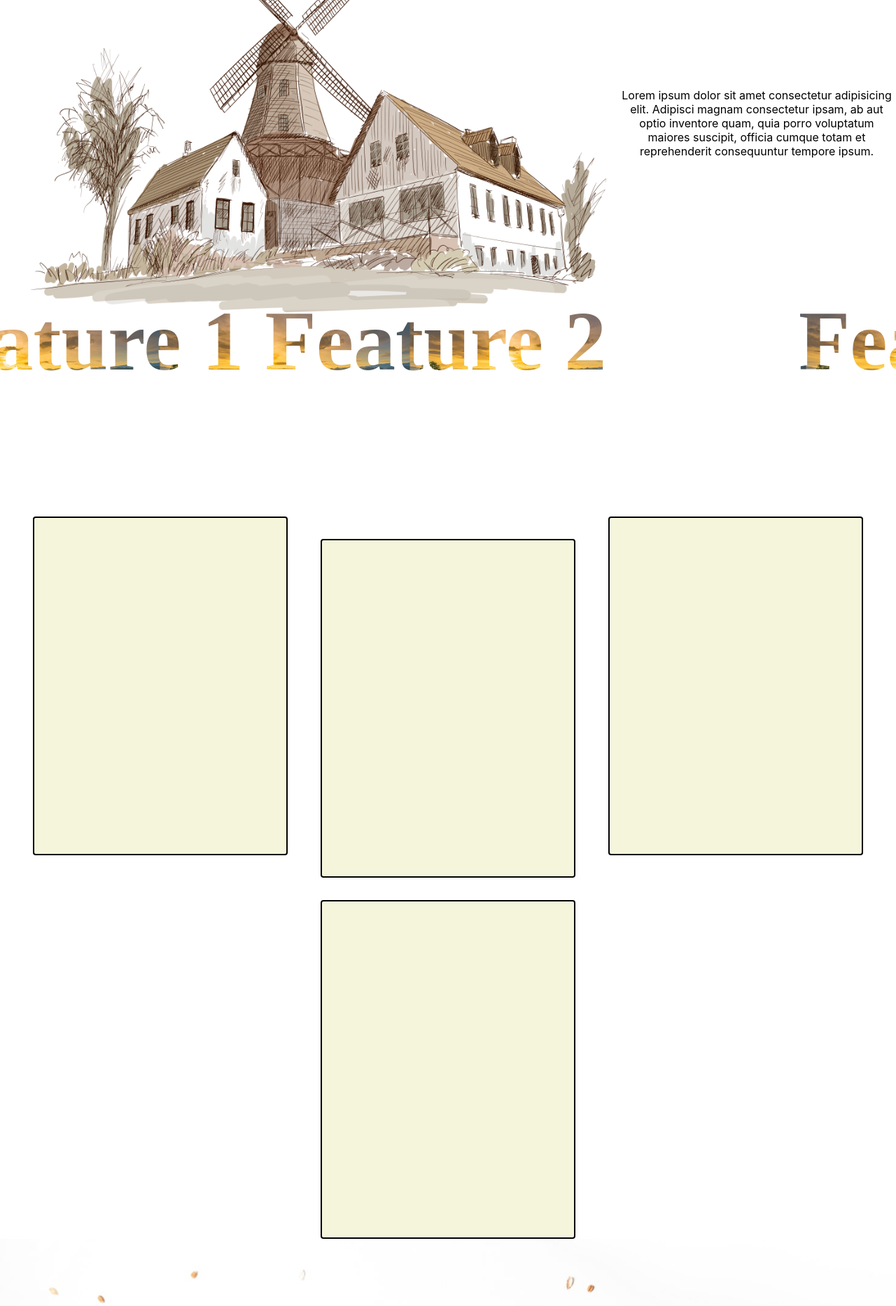
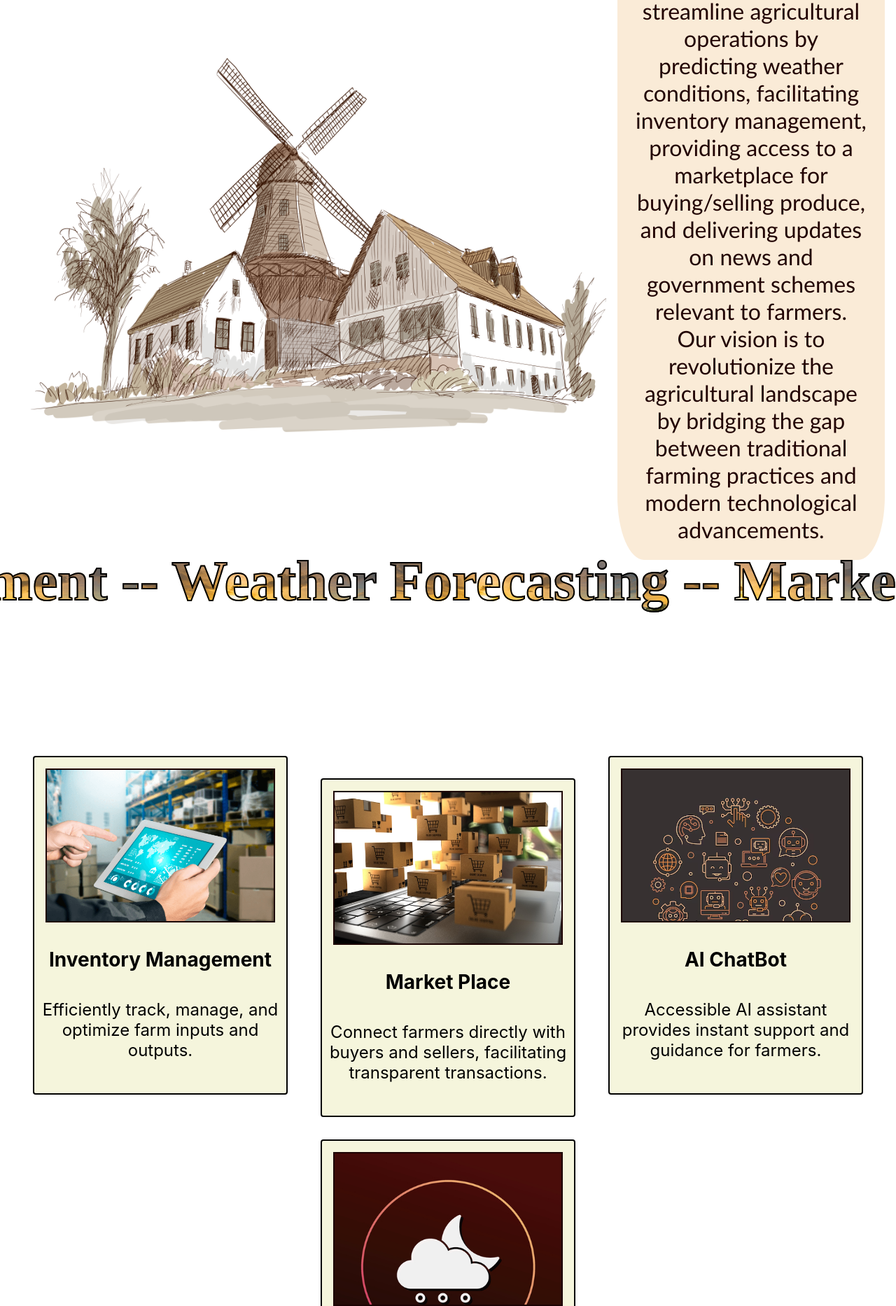
Before and after one commit to saarthakchopra/Krishi-Kaya, a React (Create React App) app in the folder krishikaya/: page / in a window 1280 px wide. Shown: the part 600-2466 px from the top of the page at 70% size. Built offline with nearby package versions, Linux system fonts and the light colour scheme.

Commit message:
Landing Page Done

```diff
--- a/krishikaya/src/App.css
+++ b/krishikaya/src/App.css
@@ -1,53 +1,63 @@
 .App {
   text-align: center;
-  margin:0;
+  margin: 0;
   padding: 0;
 }
 
 .App-header img {
-   width:100vw;
+  width: 100vw;
 }
-.heading{
+.heading {
   position: absolute;
-  top:1px;
-  left: 3vmin
+  top: 1px;
+  left: 3vmin;
 }
-.heading h1{
+.heading h1 {
   font-size: 20vmin;
-  color:rgba(35, 2, 2, 0.74);
+  color: rgba(35, 2, 2, 0.74);
   -webkit-text-stroke-width: 2px;
   -webkit-text-stroke-color: black;
-  margin:1vmin;
+  margin: 1vmin;
 }
-.SubHeading{
+.SubHeading {
   position: absolute;
-  margin-top:0.5vmin;
+  margin-top: 0.5vmin;
   font-size: 8vmin;
   font-weight: bolder;
-  color:bisque;
+  color: bisque;
   -webkit-text-stroke-width: 1.5px;
   -webkit-text-stroke-color: black;
 }
-.intro{
+.intro {
   display: flex;
   justify-content: space-between;
   align-items: center;
 }
-.img_intro img{
-  height:70vmin;
+.img_intro img {
+  height: 70vmin;
+}
+.intro_cont {
+  margin-right: 2vmin;
+  font-size: 4vmin;
+  font-family: "Trebuchet MS", "Lucida Sans Unicode", "Lucida Grande",
+    "Lucida Sans", Arial, sans-serif;
+  color: rgb(33, 3, 3);
+  padding: 3vmin;
+  background-color: antiquewhite;
+  border-radius: 10%;
 }
 .movingtext {
   position: relative;
   display: block;
   width: 100vw;
-  top:5vmin;
+  top: 5vmin;
   left: 50%;
   transform: translate(-50%, -50%);
   overflow: hidden;
-  height:30vh;
+  height: 30vh;
   margin-top: 5vh;
 }
-.write{
+.write {
   position: absolute;
   display: block;
   margin: auto auto;
@@ -59,17 +69,19 @@
 .write span {
   display: inline-block;
   padding-left: 100%;
-  font-family:cursive;
+  font-family: cursive;
   text-align: center;
   white-space: nowrap;
   min-width: 100%;
   height: 100%;
   line-height: 140px;
-  font-size: 15vh;
+  font-size: 10vmin;
   animation: marquee 10s linear infinite;
   /* photo behind text */
   background-image: url(./assets/text_behind.jpg);
   -webkit-background-clip: text;
+  -webkit-text-stroke-width: 2px;
+  -webkit-text-stroke-color: black;
   -webkit-text-fill-color: transparent;
   background-size: contain;
   font-weight: bold;
@@ -86,44 +98,98 @@
     transform: translate(-100%, 0);
   }
 }
-.write span{
+.write span {
   transition: 0.5s;
 }
-.features{
+.features {
   display: flex;
   flex-wrap: wrap;
   justify-content: space-evenly;
   align-content: flex-start;
 }
 
-.f{
-   height:60vh;
-   width:45vmin;
+.f {
+  height: 60vh;
+  width: 45vmin;
   background-color: beige;
   border: 2px solid black;
   border-radius: 4px;
+  display: flex;
+  flex-direction: column;
+  align-items: center;
 }
-.fe{
-  margin-top:4vmin;
+.fe {
+  margin-top: 4vmin;
 }
-.f:hover{
+.co {
+  height: 45%;
+  width: 90%;
+  background-size: cover;
+  margin-top: 2vmin;
+  border: 2px solid rgb(28, 3, 3);
+}
+.con {
+  height: 50%;
+}
+.f_img1 {
+  background-image: url("./assets/inventory.png");
+}
+.f_img2 {
+  background-image: url("./assets/marketplace.jpg");
+}
+.f_img3 {
+  background-image: url("./assets/chatbott.avif");
+}
+.f_img4 {
+  background-image: url("./assets/weather_for.jpg");
+}
+.f:hover {
   transform: scale(0.95);
 }
-.footer{
-  background-image: url('./assets/footer.jpg');
+.f h3 {
+  font-size: 3.5vmin;
+  padding: 1vmin;
+  margin-bottom: 0;
+}
+.f p {
+  padding: 1vmin;
+  font-size: 3vmin;
+}
+.footer {
+  background-image: url("./assets/footer.jpg");
   width: 100vw;
-  height:83vh;
+  height: 83vh;
   background-size: cover;
   background-repeat: no-repeat;
 }
-.footer_content{
-  height:40vmin;
+.footer_content {
+  height: 30vmin;
   width: 100vw;
-  background-color:  #1f1e17;
+  background-color: #1f1e17;
+  display: flex;
+  justify-content: space-between;
+  color: beige;
 }
-.footer_content img{
-  height: 60%;
-  float: right;
-  margin-right: 20vmin;
+.fconn h2{
+   margin-bottom: 0.1rem;
+   margin-top: 0.1rem;
+}
+.fconn {
+  color: beige;
+  font-size: 3vmin;
+  margin-left: 2vmin;
+  text-align: start;
+  display: flex;
+  flex-direction: column;
+  justify-content: flex-start;
+  text-decoration: none;
 
 }
+.fconn a{
+  text-decoration: none;
+  color: beige;
+}
+.footer_content img {
+  height: 60%;
+  margin-right: 10vmin;
+}
--- a/krishikaya/src/App.js
+++ b/krishikaya/src/App.js
@@ -1,7 +1,7 @@
 import "./App.css";
 import header from "./assets/Project.jpg";
 import intro from "./assets/farm.png";
-import footer from "./assets/logo.png"
+import footer from "./assets/logo.png";
 function App() {
   return (
     <div className="App">
@@ -14,38 +14,86 @@ function App() {
       </header>
       <div className="main-body">
         <div className="intro">
-             <div className="img_intro">
-                 <img src={intro} alt="about"></img>
-             </div>
-             <div className="intro_cont">
-               Lorem ipsum dolor sit amet consectetur adipisicing elit. Adipisci magnam consectetur ipsam, ab aut optio inventore quam, quia porro voluptatum maiores suscipit, officia cumque totam et reprehenderit consequuntur tempore ipsum.
-             </div>
+          <div className="img_intro">
+            <img src={intro} alt="about"></img>
+          </div>
+          <div className="intro_cont">
+            A comprehensive farmer assist app to streamline agricultural
+            operations by predicting weather conditions, facilitating inventory
+            management, providing access to a marketplace for buying/selling
+            produce, and delivering updates on news and government schemes
+            relevant to farmers.
+            <br></br>
+            Our vision is to revolutionize the agricultural landscape by
+            bridging the gap between traditional farming practices and modern
+            technological advancements.
+            <br></br>
+          </div>
         </div>
         <div className="movingtext">
           <div className="write">
-            <span>Feature 1 Feature 2 </span>
+            <span>
+              Inventory Management -- Weather Forecasting -- Market Place -- AI
+              ChatBot --{" "}
+            </span>
           </div>
           <div className="write marquee2">
-            <span>Feature 1 Feature 2 </span>
+            <span>
+              Inventory Management -- Weather Forecasting -- Market Place -- AI
+              ChatBot --{" "}
+            </span>
           </div>
         </div>
         <div className="features">
           <div className="f">
-             <div className="f_img1"></div>
+            <div className="co f_img1"></div>
+            <div className="con">
+              <h3>Inventory Management</h3>
+              <p>
+                Efficiently track, manage, and optimize farm inputs and outputs.
+              </p>
+            </div>
           </div>
           <div className="f fe">
-          <div className="f_img2"></div>
+            <div className="co f_img2"></div>
+            <div className="con">
+              <h3>Market Place</h3>
+              <p>
+                Connect farmers directly with buyers and sellers, facilitating
+                transparent transactions.
+              </p>
+            </div>
           </div>
           <div className="f">
-          <div className="f_img3"></div>
+            <div className="co f_img3"></div>
+            <div className="con">
+              <h3>AI ChatBot</h3>
+              <p>
+                Accessible AI assistant provides instant support and guidance
+                for farmers.
+              </p>
+            </div>
           </div>
           <div className="f fe">
-          <div className="f_img4"></div>
+            <div className="co f_img4"></div>
+            <div className="con">
+              <h3>Weather Prediction</h3>
+              <p>
+                Accurate forecasts empower farmers for informed decision-making
+                and planning.
+              </p>
+            </div>
           </div>
         </div>
       </div>
       <div className="footer"></div>
+
       <div className="footer_content" alt="footer">
+        <div className="fconn">
+          <h2>Contact Us:-</h2>
+          <p>Phone No: +9374737829</p>
+          <a href="mailto:kaagreakdj@gmail.com">EMAIL US</a>
+        </div>
         <img src={footer} alt=""></img>
       </div>
     </div>
```
Also changed, not shown: krishikaya/src/assets/chatbott.avif (added), krishikaya/src/assets/weather_for.jpg (added). Lines whose indentation alone changed are shown as unchanged.
